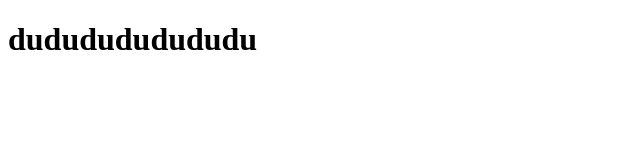
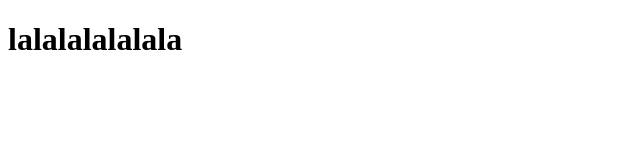
Before and after one commit to dotob/autest, a website: page index.html in a window 1280 px wide. Shown: the whole page, without its empty margins (0-640 px from the left). Drawn offline with Linux system fonts and the light colour scheme.

Commit message:
Update index.html

```diff
--- a/index.html
+++ b/index.html
@@ -4,6 +4,6 @@
     <title>autest</title>
   </head>
   <body>
-    <h1>dududududududu</h1>
+    <h1>lalalalalalala</h1>
   </body>
 </html>
```
